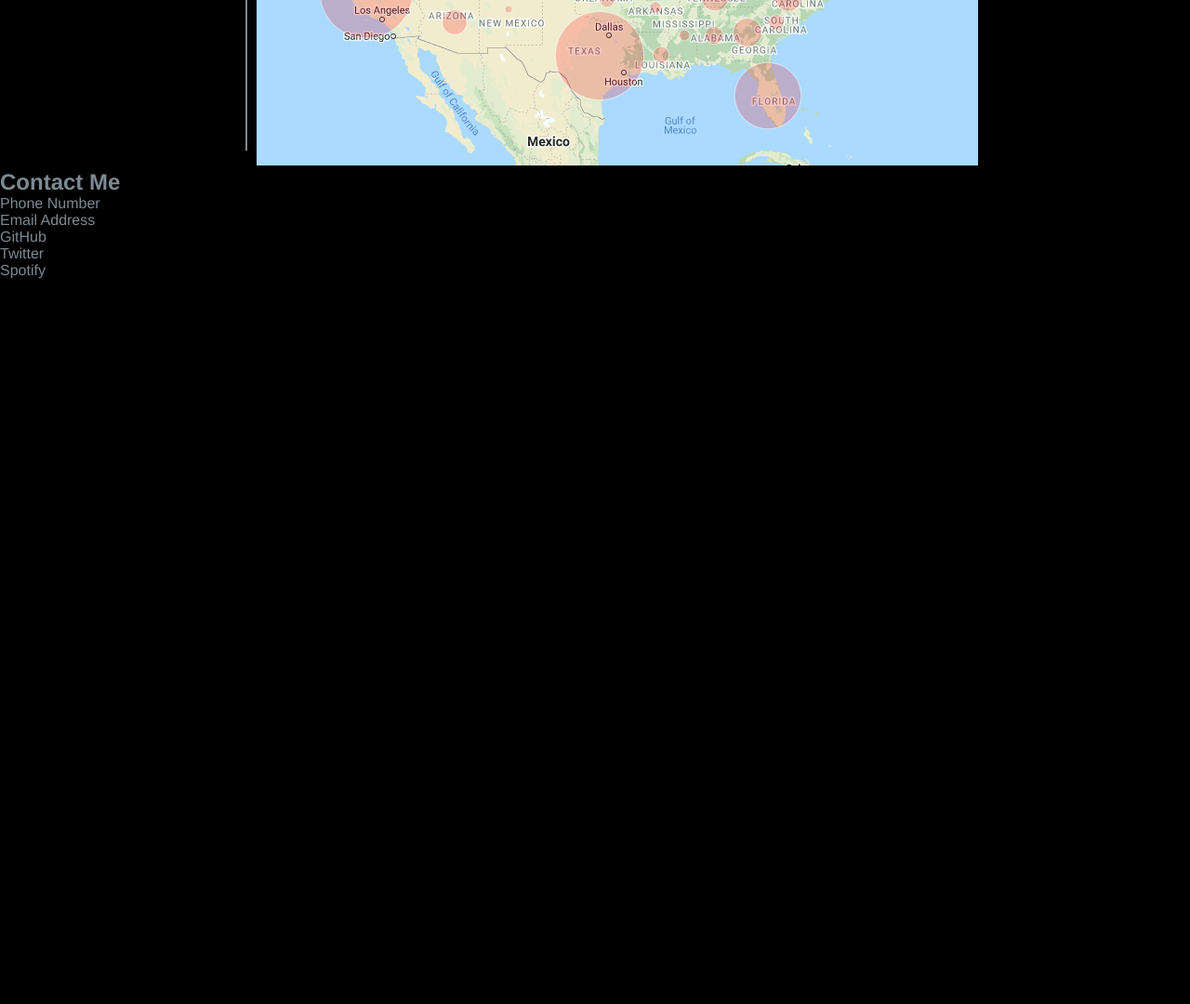
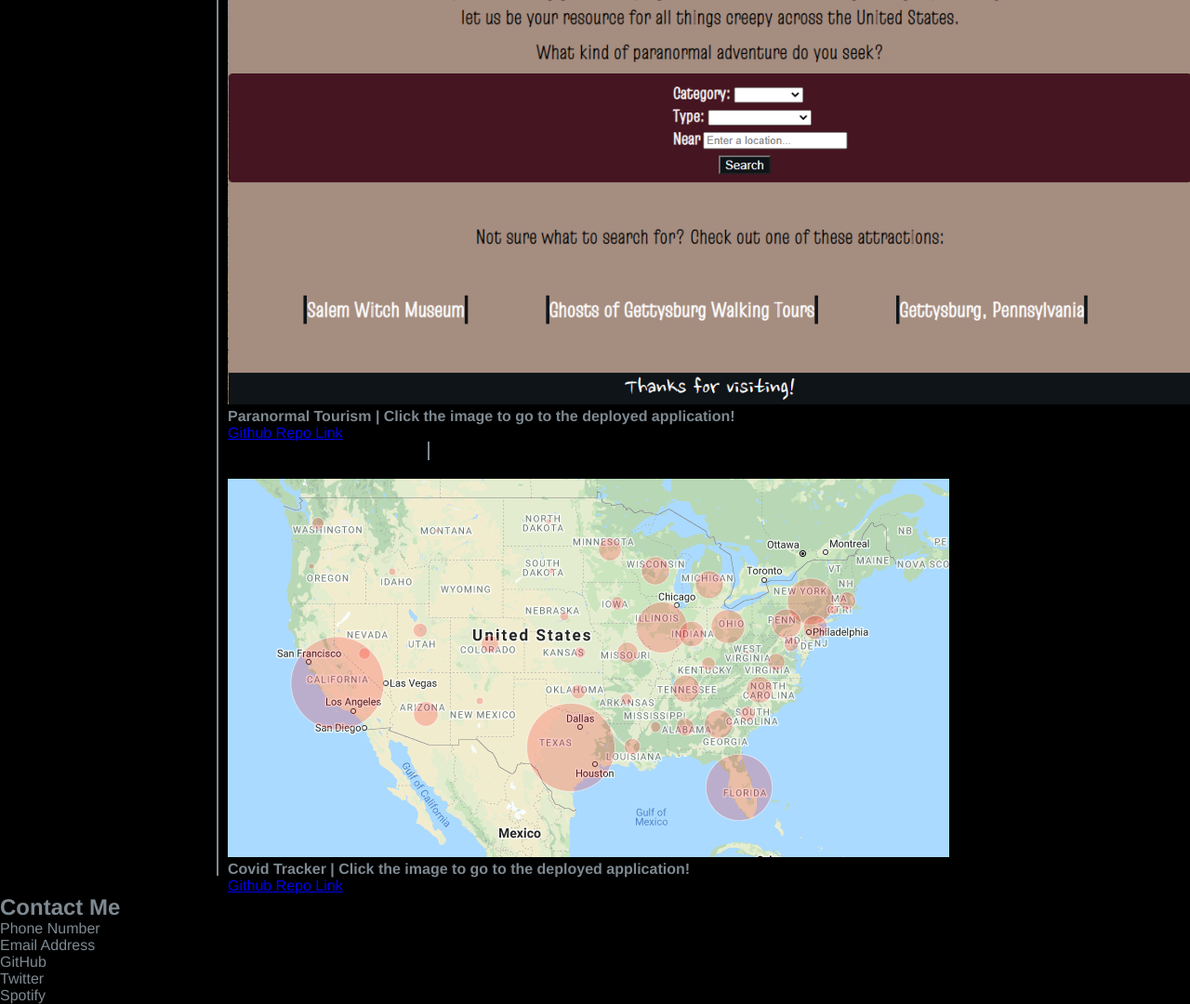
Before and after one commit to RaeStichter/raestichter-portfolio, a plain HTML site: page index.html in a window 1280 px wide. Shown: the part 609-1689 px from the top of the page at 93% size. Before the commit the page ends 909 px from the top, so only its background shows below. Drawn offline with Linux system fonts and the light colour scheme.

Commit message:
working on project 2

```diff
--- a/index.html
+++ b/index.html
@@ -69,8 +69,23 @@
     <section id="work">
         <div class="flex-row">
             <h2 class="section-title primary-border">Work</h2>
-            <a href="https://raestichter.github.io/covid-tracker/"><img src="assets/images/covid-img.png" alt="covid-tracker"></a>
+                <section class="flex-column">
+                    <div>
+                        <a href="https://paranormal-tourism.herokuapp.com/"><img src="assets/images/paranormal-img.png" alt="paranormal-tourism"></a>
+                        <h4>Paranormal Tourism | Click the image to go to the deployed application!</h4>
+                        <a href="https://github.com/RaeStichter/paranormal-tourism">Github Repo Link</a>
+                    </div>
+                    <div>
+                        <h2 class="section-title primary-border"></h2>
+                        <a href="https://raestichter.github.io/covid-tracker/"><img src="assets/images/covid-img.png" alt="covid-tracker"></a>
+                        <h4>Covid Tracker | Click the image to go to the deployed application!</h4>
+                        <a href="https://github.com/RaeStichter/covid-tracker">Github Repo Link</a>
+                    </div>
+                </section>
+
+
         </div>
+
     </section>
 
     <!-- Contact Me -->
```
Also changed, not shown: assets/images/paranormal-img.png (added).
